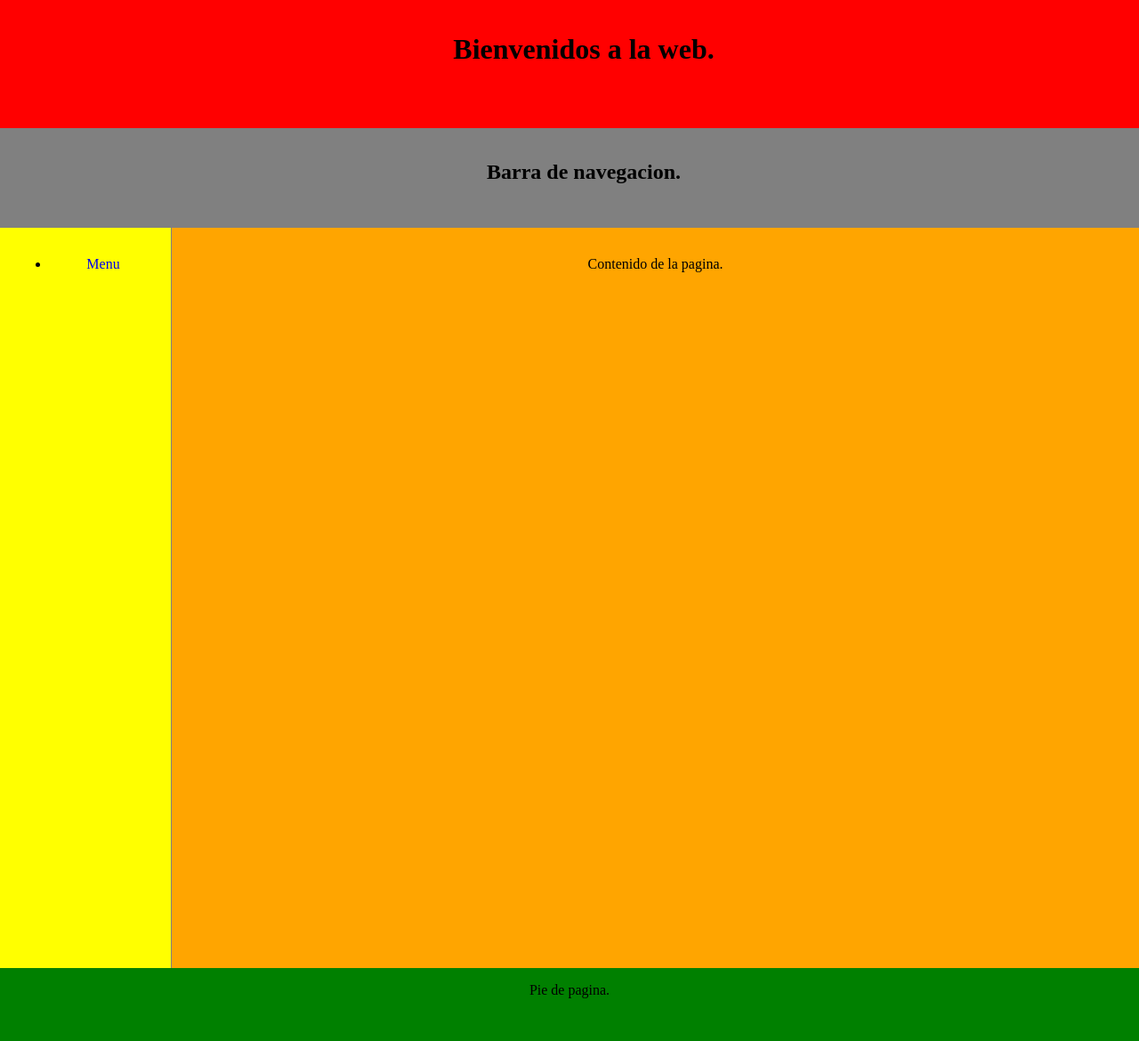
After one commit to NicoZarate/PracticasProyec, a PHP site: page /punto8.html in a window 1280 px wide. The commit adds this page. Shown: the whole page at 89% size. Run offline with PHP 8.4, Linux system fonts and the light colour scheme.

Commit message:
ejercicio 8

```diff
--- a/practica1/prueba.html
+++ b/practica1/prueba.html
@@ -10,7 +10,7 @@
 <body>
     <nav>
         <ul>
-            <li><a href="#" class="active">Inicio</a></li>
+            <li><a href="#">Inicio</a></li>
             <li><a href="#">Usuarios</a></li>
             <li><a href="#">Muestras</a></li>
             <li><a href="#">Resultados</a></li>
--- /dev/null
+++ b/practica1/punto8.html
@@ -0,0 +1,43 @@
+<!DOCTYPE html>
+<!--
+To change this license header, choose License Headers in Project Properties.
+To change this template file, choose Tools | Templates
+and open the template in the editor.
+-->
+<html>
+     <head>
+	<meta charset="UTF-8">
+        <meta name="viewport" content="width=device-width, user-scalable=no,
+          initial-scale=1.0, maximum-scale=1.0, minimum-scale=1.0">
+        <title>Punto 8 tp2</title>
+        <link href="style/punto8.css" rel="stylesheet">
+    </head>
+    <body>
+
+        <header>
+            <h1>
+                Bienvenidos a la web.
+            </h1>
+        </header>
+        <nav class="nav_bar">
+            <h2>
+                Barra de navegacion.
+            </h2>
+        </nav>
+        <nav class="nav_menu">
+            <ul>
+              <li><a href="#">Menu</a></li>
+
+            </ul>
+        </nav>
+        <article>
+            <p>
+                Contenido de la pagina.
+            </p>
+        </article>
+        <footer>
+            Pie de pagina.
+        </footer>
+
+    </body>
+</html>
--- a/practica1/style/prueba.css
+++ b/practica1/style/prueba.css
@@ -22,7 +22,7 @@ li a:hover {
     background-color: #111;
 }
 
-@media screen and (max-width:500px ) {
+@media screen and (max-width:900px ) {
 ul {
     list-style-type: none;
     margin: 0;
@@ -30,12 +30,16 @@ ul {
     width: 200px;
     background-color: #f1f1f1;
 }
+li {
+    width: 100%;
 
+}
 li a {
     display: block;
     color: #000;
     padding: 8px 16px;
     text-decoration: none;
+    text-align: left;
 }
 
 li a.active {
--- /dev/null
+++ b/practica1/style/punto8.css
@@ -0,0 +1,57 @@
+html{
+    height: 100%;
+}
+body{
+    margin: 0px;
+    height: 100%;
+}
+header {
+    width: 100%;
+    height: 112px;
+    padding: 1em;
+    color: black;
+    background-color: red;
+    clear: left;
+    text-align: center;
+}
+.nav_bar{
+    height: 80px;
+    width: 100%;
+    margin: 0;
+    padding: 1em;
+    background-color: gray;
+    text-align: center;
+}
+
+.nav_menu{
+    height: 100%;
+    float: left;
+    width: 160px;
+    margin: 0;
+    padding: 1em;
+    background-color: yellow;
+    text-align: center;
+}
+nav ul a {
+    text-decoration: none;
+}
+
+article{
+    left:160px;
+    bottom: 50px;
+    height: 100%;
+    border-left: 1px solid gray;
+    padding: 1em;
+    overflow: hidden;
+    background-color: orange;
+    text-align: center;
+}
+article,p{
+    text-align: center;
+}
+footer{
+    height: 50px;
+    padding:1em;
+    background-color: green;
+    text-align: center;
+}
```
Also changed, not shown: practica1/js/punto7.js (+13 -6 lines), practica1/punto7.html (+5 -9 lines), practica1/punto9.html (+0 -16 lines), practica1/style/punto7.css (+6 -2 lines).
